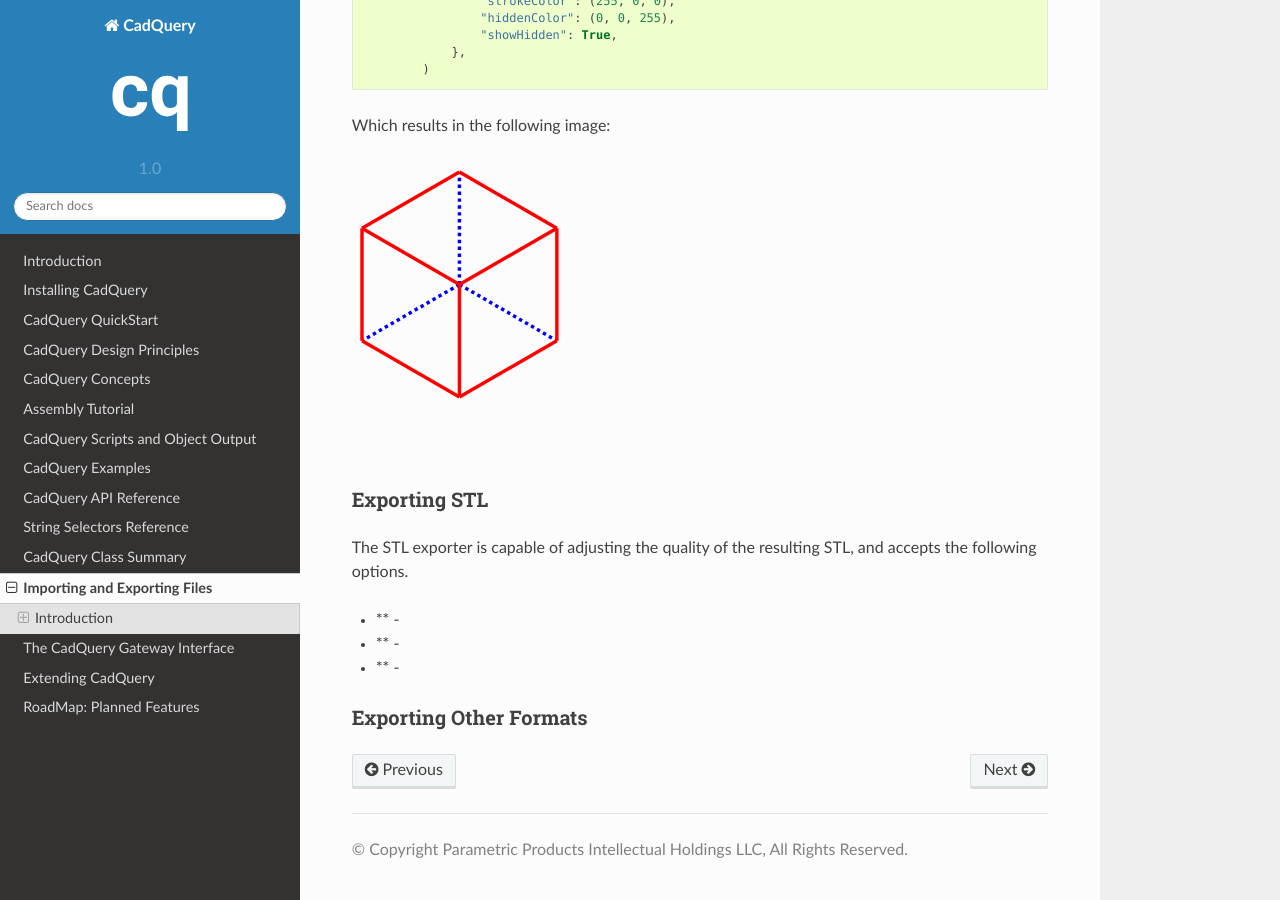
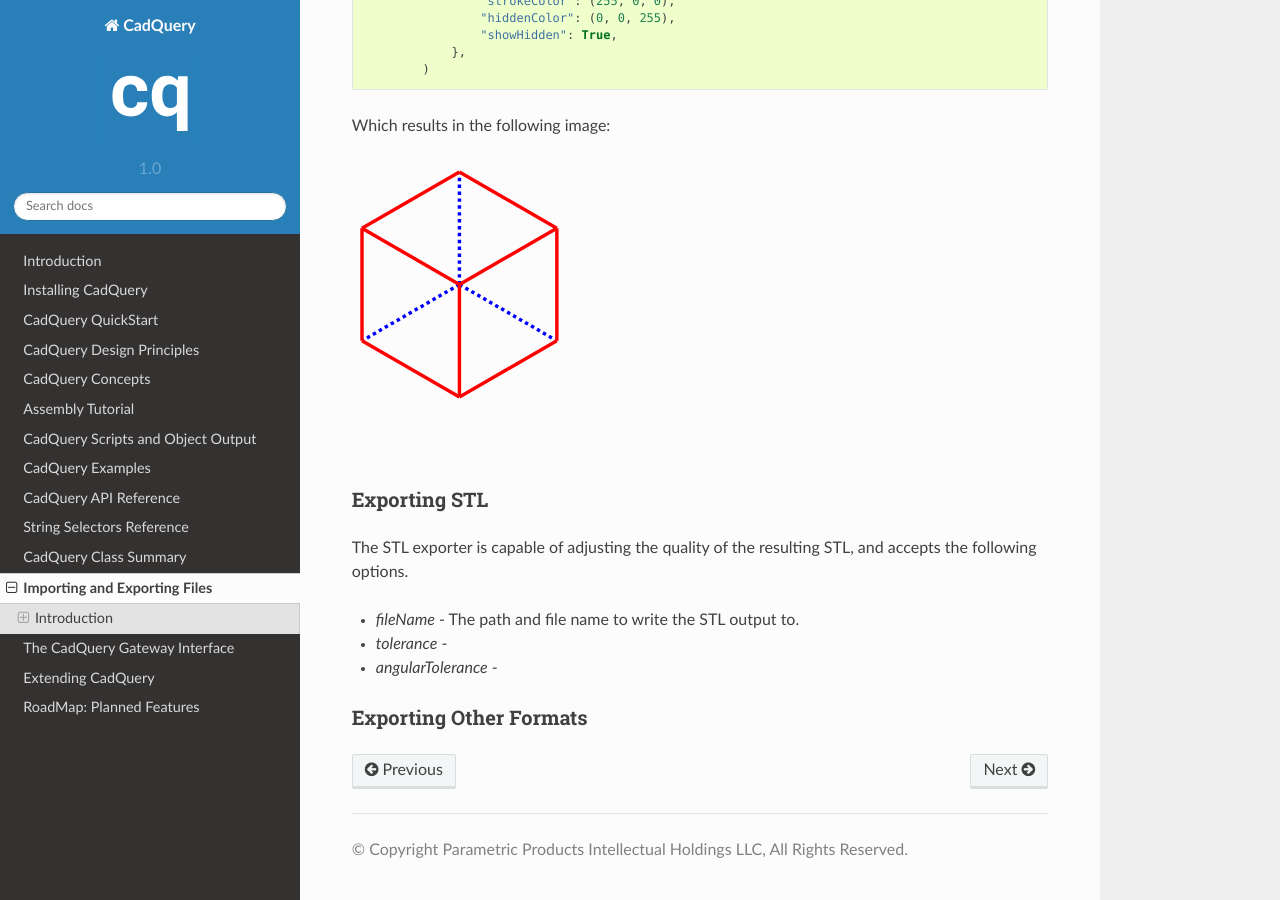
Before and after one commit to CadQuery/cadquery, a Sphinx documentation site: the page built from doc/importexport.rst, in a window 1280 px wide and 900 px high, scrolled down 3260 px. Built offline with Sphinx 7.4.7 and the Read the Docs theme 2.0.0, drawn with Linux system fonts in a browser that asks for light colours.

Commit message:
Syncing STL export doc

```diff
--- a/doc/importexport.rst
+++ b/doc/importexport.rst
@@ -150,9 +150,9 @@ Exporting STL
 
 The STL exporter is capable of adjusting the quality of the resulting STL, and accepts the following options.
 
-* ** -
-* ** -
-* ** -
+* *fileName* - The path and file name to write the STL output to.
+* *tolerance* -
+* *angularTolerance* -
 
 Exporting Other Formats
 ########################
```
